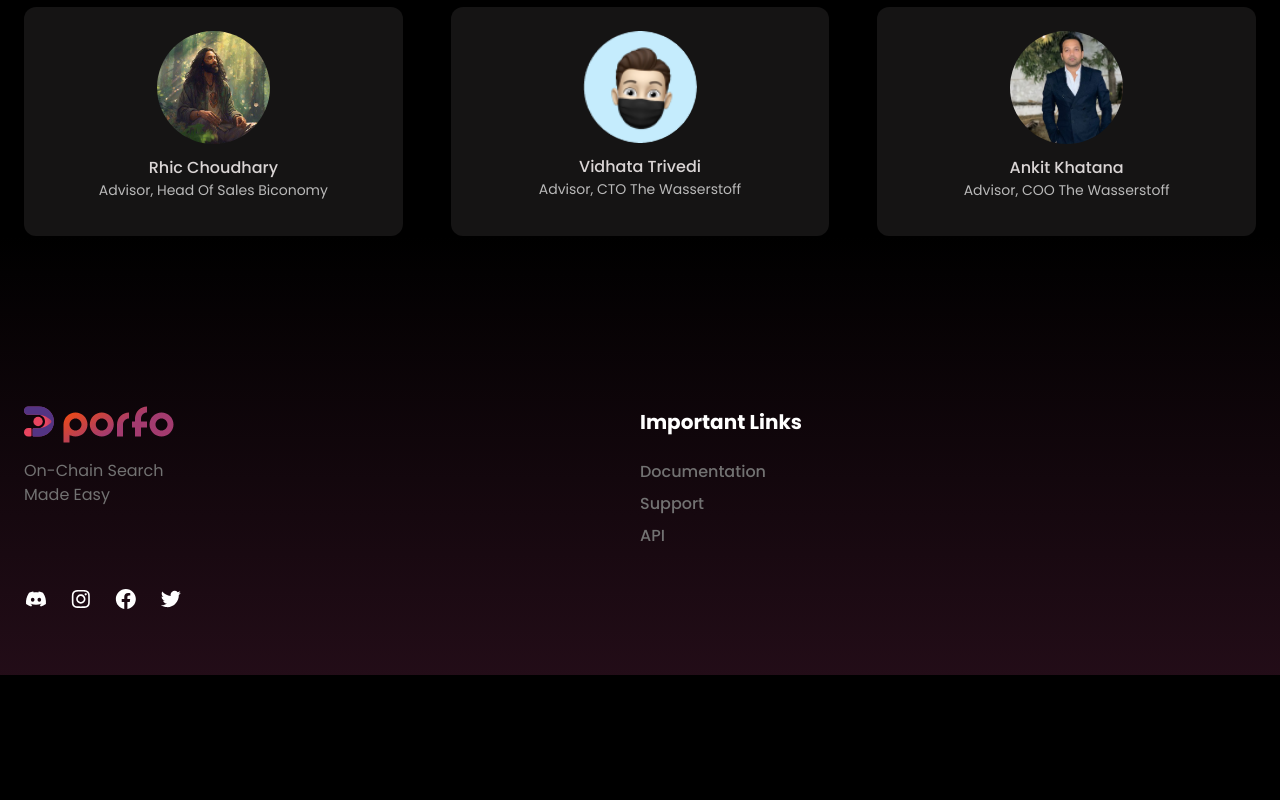
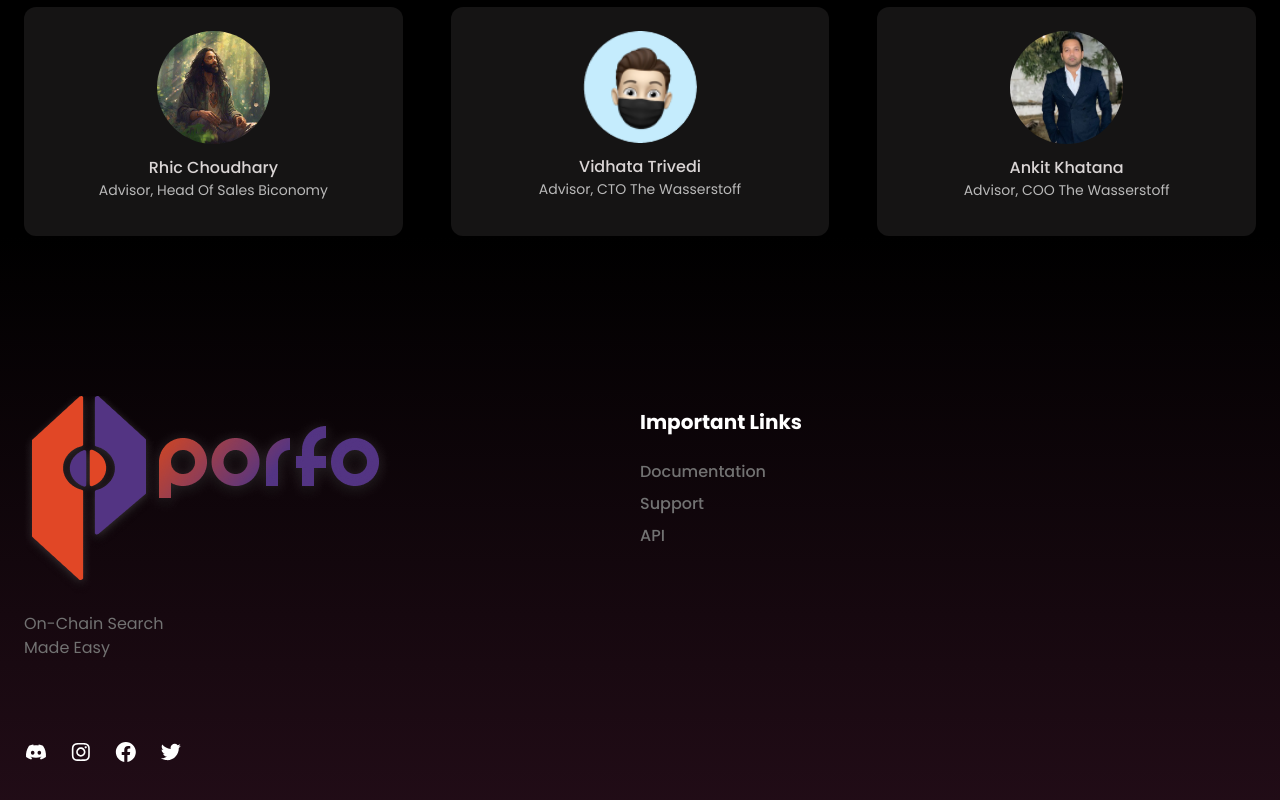
Before and after one commit to Porfo-Foundation/porfo-homepage, a Next.js app: page / in a window 1280 px wide. Shown: the part 6188-6988 px from the top of the page. Before the commit the page ends 6863 px from the top, so only its background shows below. Built offline with nearby package versions, Linux system fonts and the light colour scheme.

Commit message:
logo update

```diff
--- a/src/components/LandingPage/Footer.js
+++ b/src/components/LandingPage/Footer.js
@@ -6,7 +6,7 @@ function Footer() {
       <div className="max-w-screen-2xl mx-auto px-6 grid grid-cols-12 text-[#727272] pt-40 pb-16 2xl:pb-40 gap-y-8 text-sm sm:text-base">
         <div className="col-span-12 sm:col-span-4 lg:col-span-6 flex flex-row justify-between items-center sm:items-start sm:flex-col">
           <div>
-            <img src="/logo.svg" className="mb-4" />
+            <img src="/logo.png" className="mb-4" />
             <p>On-Chain Search</p>
             <p>Made Easy</p>
           </div>
--- a/src/components/LandingPage/GetStartedModal.js
+++ b/src/components/LandingPage/GetStartedModal.js
@@ -5,7 +5,7 @@ function GetStartedModal() {
     <div className="bg-[url('/get-started/background.png')] bg-cover flex">
       <div className="w-full md:max-w-[400px] lg:max-w-[500px] bg-black bg-opacity-70 flex flex-col justify-center">
         <div className="px-4 sm:px-12">
-          <img src="/logo.svg" />
+          <img src="/logo.png" />
           <p className="text-xl font-medium my-12">Nice to see you again</p>
           <input className="w-full text-lg px-2 py-2 rounded-md !outline-none text-black mb-6" placeholder="Name" />
           <input className="w-full text-lg px-2 py-2 rounded-md !outline-none text-black mb-16" placeholder="Email" />
```
Also changed, not shown: public/logo.png (added).
